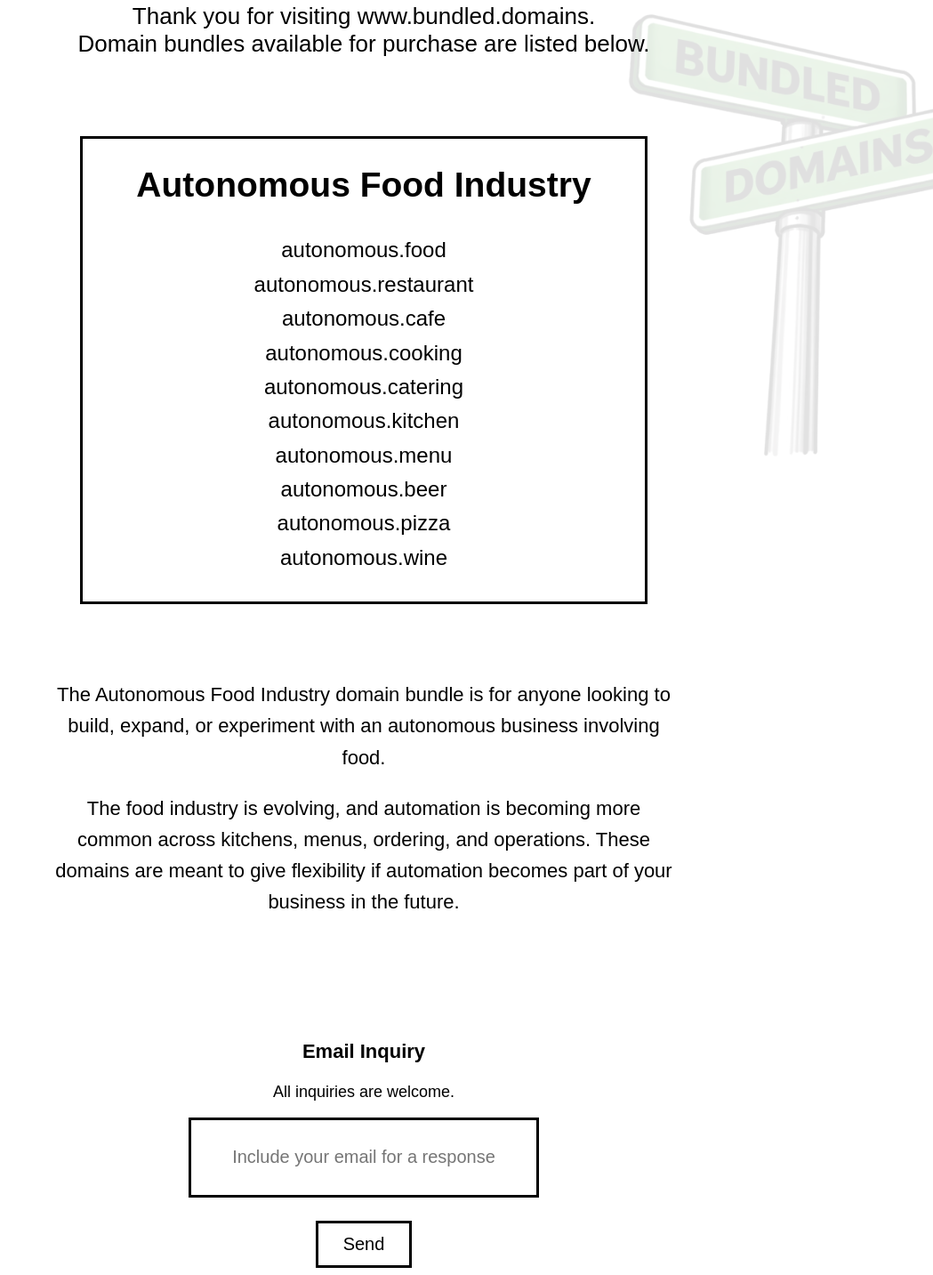
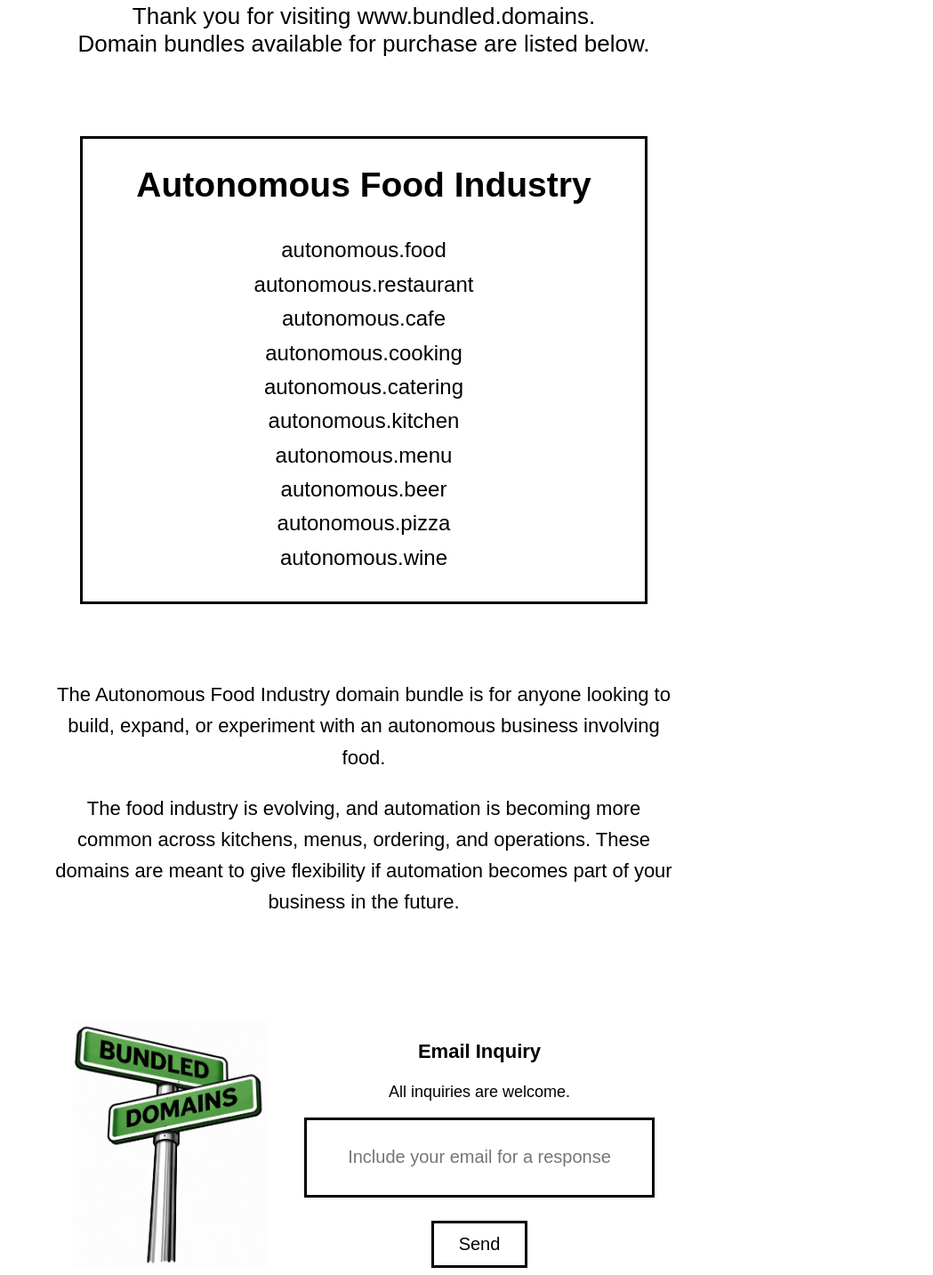
Before and after one commit to bundleddomains/Bundled-Domains, a plain HTML site: page index.html in a window 1280 px wide. Shown: the part 37-1470 px from the top of the page at 89% size, without its empty margins (231-1280 px from the left). Drawn offline with Linux system fonts and the light colour scheme.

Commit message:
Update index.html

```diff
--- a/index.html
+++ b/index.html
@@ -10,26 +10,7 @@
   font-family: Arial, sans-serif;
   font-size:26px;
   margin-top:40px;
-  background:#fff;
-  position:relative;
-  overflow-x:hidden;
 ">
-
-<!-- Background Image Accent -->
-<div
-  style="
-    position:fixed;
-    top:40px;
-    right:-120px;
-    width:520px;
-    height:520px;
-    background:url('IMG_1473.jpeg') no-repeat center;
-    background-size:contain;
-    opacity:0.12;
-    pointer-events:none;
-    z-index:-1;
-  "
-></div>
 
 <p>
 Thank you for visiting www.bundled.domains.<br>
@@ -80,7 +61,27 @@ Domain bundles available for purchase are listed below.
 
 <br><br><br>
 
-<div style="font-size:22px;">
+<!-- Logo + Email Inquiry Row -->
+<div style="
+  display:flex;
+  justify-content:center;
+  align-items:center;
+  gap:40px;
+  flex-wrap:wrap;
+">
+
+  <!-- Logo -->
+  <img
+    src="IMG_1473.jpeg"
+    alt="bundled.domains logo"
+    style="
+      width:220px;
+      max-width:80%;
+    "
+  >
+
+  <!-- Email Inquiry -->
+  <div style="font-size:22px; text-align:center;">
     <p><strong>Email Inquiry</strong></p>
     <p style="font-size:18px; margin-top:4px;">All inquiries are welcome.</p>
 
@@ -114,6 +115,8 @@ Domain bundles available for purchase are listed below.
     </button>
   </div>
 
+</div>
+
 <script>
 function confirmEmail() {
   const email = document.getElementById('emailInput').value;
```
Lines whose indentation alone changed are shown as unchanged.
